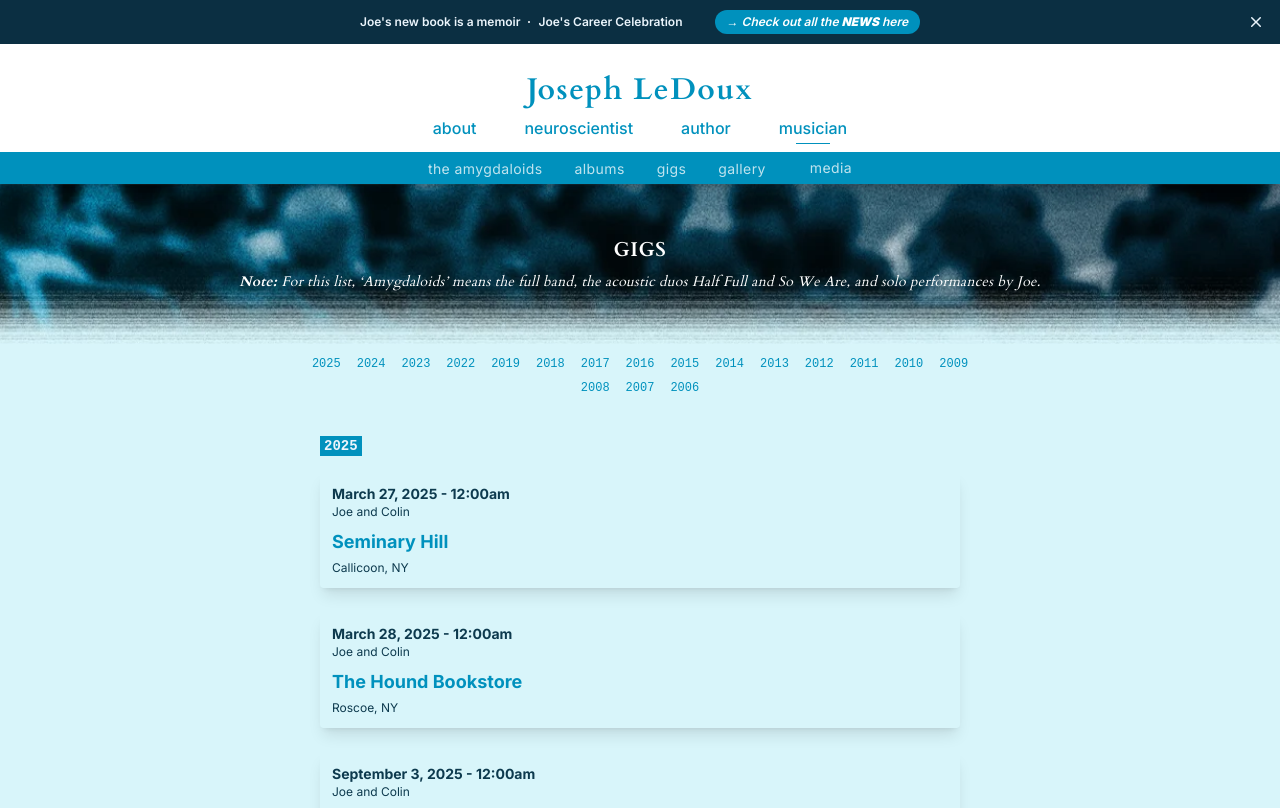
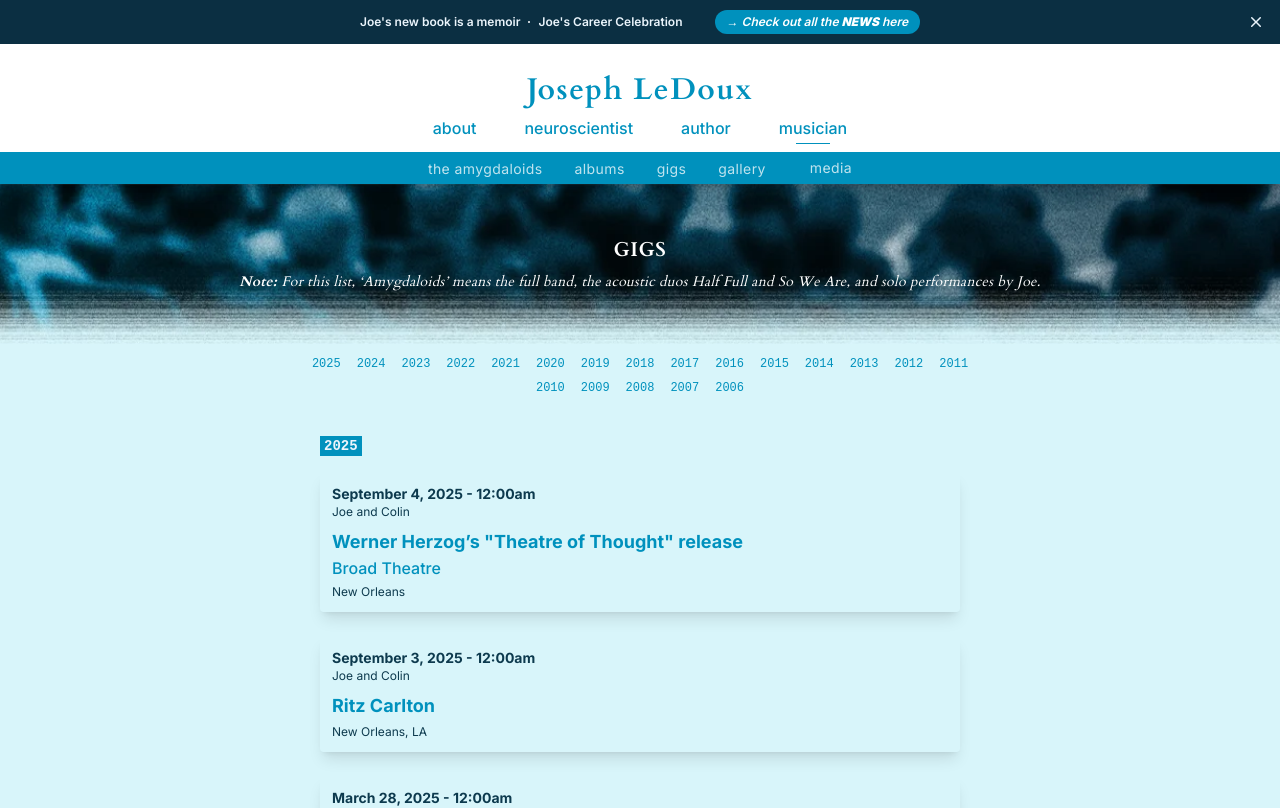
Before and after one commit to imercadal/joe-ledoux, a Next.js app: page /musician/gigs in a window 1280 px wide. Shown: the top 808 px of the page. Built offline with nearby package versions, Linux system fonts and the light colour scheme; a web font is replaced by a local one.

Commit message:
Added Thankbox pdf

```diff
--- a/app/career-celebration/page.tsx
+++ b/app/career-celebration/page.tsx
@@ -337,9 +337,18 @@ export default function RetirementPage() {
                                     Colleagues, students, and friends have shared their heartfelt messages and memories in a special digital
                                     thankbox created to honor this remarkable career.
                                 </p>
-                                <button className="bg-accent hover:opacity-75 rounded-md shadow-lg mx-auto">
-                                    <a href="https://www.thankbox.com/app/thankbox/HJNGhcoD" rel="noopener noreferrer" className="text-lightText text-sm font-bold inline-flex items-center gap-2">
-                                    View Thankbox Messages
+                                <button
+                                    onClick={() => setIsOpen(true)}
+                                    className="bg-accent hover:opacity-75 rounded-md shadow-lg mx-auto text-lightText text-sm font-bold inline-flex items-center gap-2 px-4 py-2"
+                                >
+                                    <a
+                                        href="/603_Thankbox_full.pdf"
+                                        download="Joes_Thankbox.pdf"
+                                        target="_blank"
+                                        rel="noopener noreferrer"
+                                        className="inline"
+                                    >
+                                    Download Thankbox Messages
                                     </a>
                                 </button>
                             </div>
@@ -525,3 +534,13 @@ export default function RetirementPage() {
         </div>
     )
 }
+
+
+/*
+
+<button className="bg-accent hover:opacity-75 rounded-md shadow-lg mx-auto">
+    <a href="https://www.thankbox.com/app/thankbox/HJNGhcoD" rel="noopener noreferrer" className="text-lightText text-sm font-bold inline-flex items-center gap-2">
+    View Thankbox Messages
+    </a>
+</button>
+ */
--- a/app/musician/gigs/page.tsx
+++ b/app/musician/gigs/page.tsx
@@ -6,7 +6,7 @@ import FullShowList from './FullShowList';
 export default function GigsPage() {
   const sortedShows = [...shows].sort((a, b) => b.date.getTime() - a.date.getTime());
 
-  const showsByYear = shows.reduce((acc, show) => {
+  const showsByYear = sortedShows.reduce((acc, show) => {
     const year = show.date.getFullYear()
     if (!acc[year]) {
       acc[year] = []
@@ -15,9 +15,10 @@ export default function GigsPage() {
     return acc
   }, {} as Record<number, Show[]>)
 
-  const years = Object.keys(showsByYear)
-    .map(Number)
-    .sort((a, b) => b - a)
+  const allYears = new Set([...Object.keys(showsByYear)
+    .map(Number), 2020, 2021]);
+  const years = Array.from(allYears)
+    .sort((a, b) => b - a);
 
   return (
     <div className="bg-lightAccent">
@@ -30,7 +31,9 @@ export default function GigsPage() {
             <ul className="flex flex-wrap gap-x-4 gap-y-2 w-full mx-auto max-w-2xl justify-center text-xs text-accent font-azeret">
                 {years.map((year) => (
                     <li key={year} className='hover:underline'>
-                        <a href={`#year-${year}`}>{year}</a>
+                        <a href={`#year-${year}`}>
+                          {year}
+                        </a>
                     </li>
                 ))}
             </ul>
@@ -38,12 +41,26 @@ export default function GigsPage() {
         <div className='p-6 md:px-16 mx-auto max-w-3xl text-lightText'>
             {years.map((year) => (
                 <div key={year} id={`year-${year}`} className='mb-8'>
-                    <p className="mb-4 px-1 inline-block text-sm font-azeret font-bold bg-accent text-lightText">{year}</p>
+                    <p className="mb-4 px-1 inline-block text-sm font-azeret font-bold bg-accent text-lightText">
+                    {year === 2020 || year === 2021 ? `${year} PANDEMIC PAUSE` : year }
+                    </p>
+                    {showsByYear[year] ? (
                       <FullShowList shows={ showsByYear[year] }/>
+                    ) : (
+                      <p className='italic text-sm text-muted'>No performances this year.</p>
+                    )}
                     </div>
             ))}
         </div>
     <div className='max-w-4xl mx-auto py-2 text-darkest'>
+      <ScrollToTopButton/>
+    </div>
+    </div>
+  );
+}
+
+
+/*
 <ul role="list" className="grid grid-cols-1 mx-4 lg:mx-0 gap-x-4 gap-y-8 sm:gap-x-6 xl:gap-x-8">
   {sortedShows.map((show) => (
     <li key={show._id} className="sm:flex p-4 rounded shadow-lg">
@@ -70,8 +87,4 @@ export default function GigsPage() {
     </li>
   ))}
 </ul>
-      <ScrollToTopButton/>
-    </div>
-    </div>
-  );
-}
+*/
```
Also changed, not shown: 1 other file (tests, documents, lock files or other folders). Lines whose indentation alone changed are shown as unchanged.
